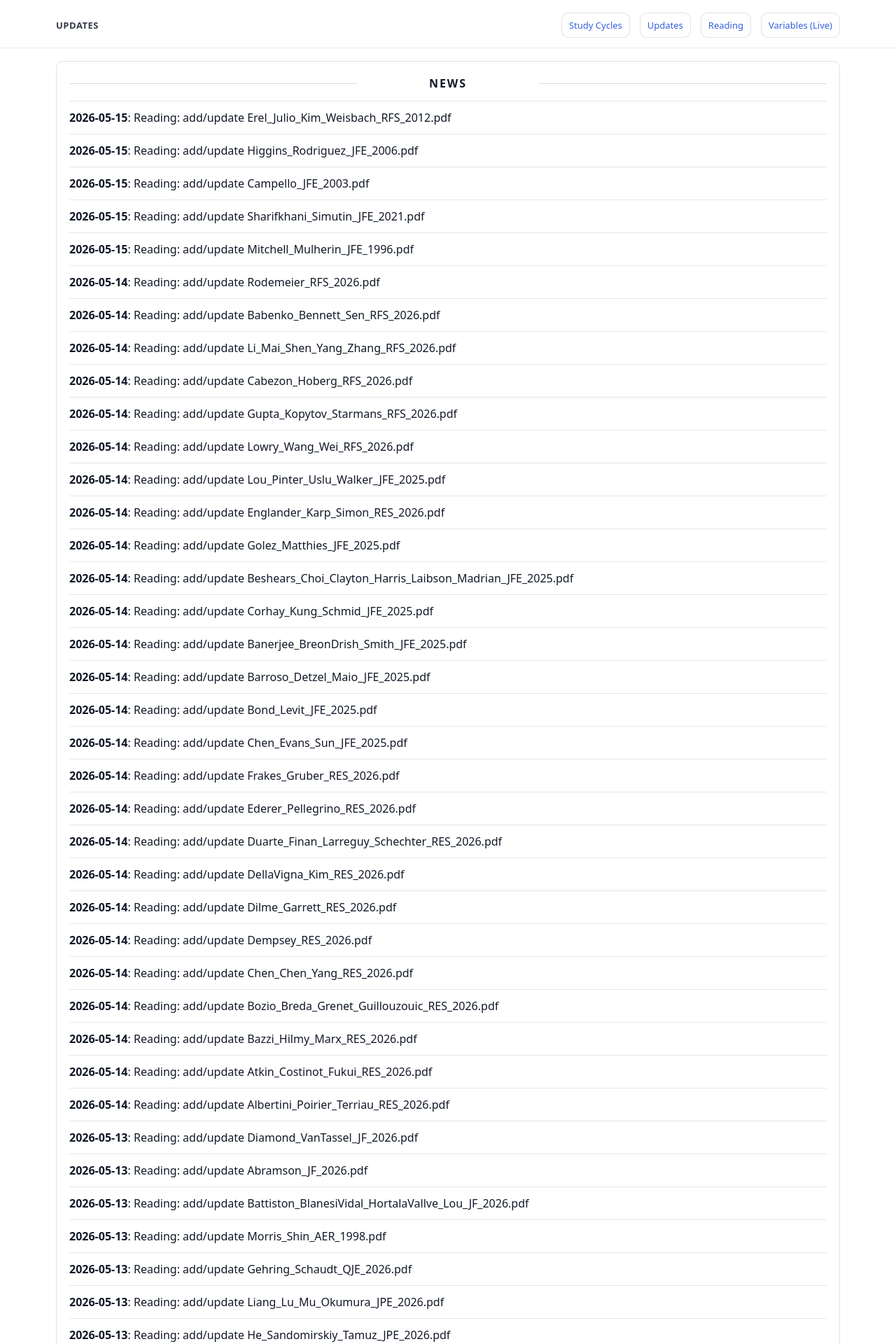
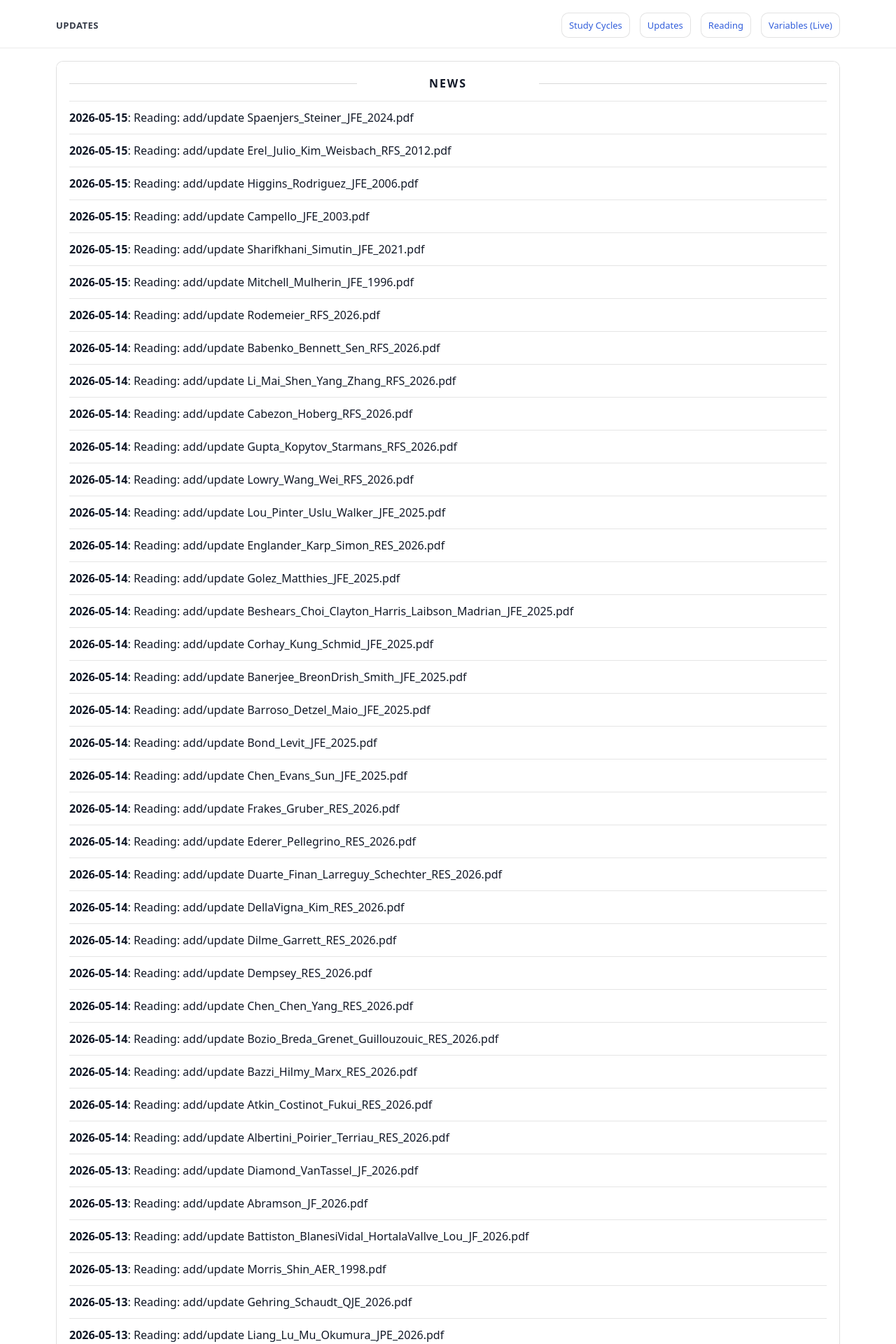
Before and after one commit to yaxinzn/study-archive, a Jekyll site: the page built from updates/index.md, in a window 1280 px wide. Shown: the top 1920 px of the page at 70% size. Built offline with Jekyll 4.4.1, drawn with Linux system fonts in a browser that asks for light colours; some of the changed text lies outside the part shown.

Commit message:
chore: update NEWS feed

```diff
--- a/_data/news.yml
+++ b/_data/news.yml
@@ -1,4 +1,7 @@
 # Auto-generated update history (sorted newest -> oldest). Do not edit manually.
+- ts: "1778838294"
+  date: "2026-05-15"
+  title: "Reading: add/update Spaenjers_Steiner_JFE_2024.pdf"
 - ts: "1778836907"
   date: "2026-05-15"
   title: "Reading: add/update Erel_Julio_Kim_Weisbach_RFS_2012.pdf"
```
